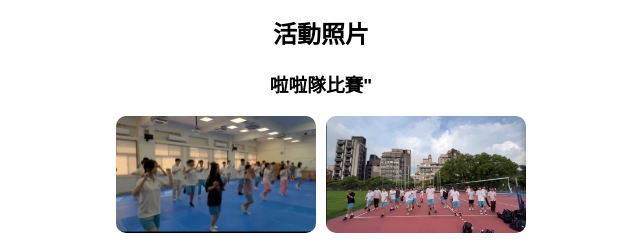
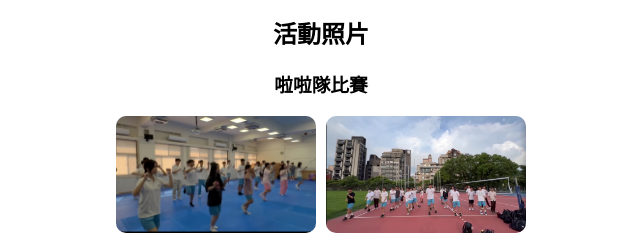
Before and after one commit to nickywang-commits/37th-class06, a plain HTML site: page index.html in a window 1280 px wide. Shown: the part 2655-2895 px from the top of the page, 319-959 px from the left. Drawn offline with Linux system fonts and the light colour scheme.

Commit message:
沒什麼改變;)

```diff
--- a/index.html
+++ b/index.html
@@ -78,7 +78,7 @@
         <h2>活動照片</h2>
 
         <div class="啦啦隊比賽">
-          <h3>啦啦隊比賽"</h3>
+          <h3>啦啦隊比賽</h3>
           <div class="gallary">
             <img src="相簿/啦啦隊1.jpeg" alt="啦啦隊照片">
             <img src="相簿/啦啦隊2.jpeg" alt="啦啦隊照片">
```
